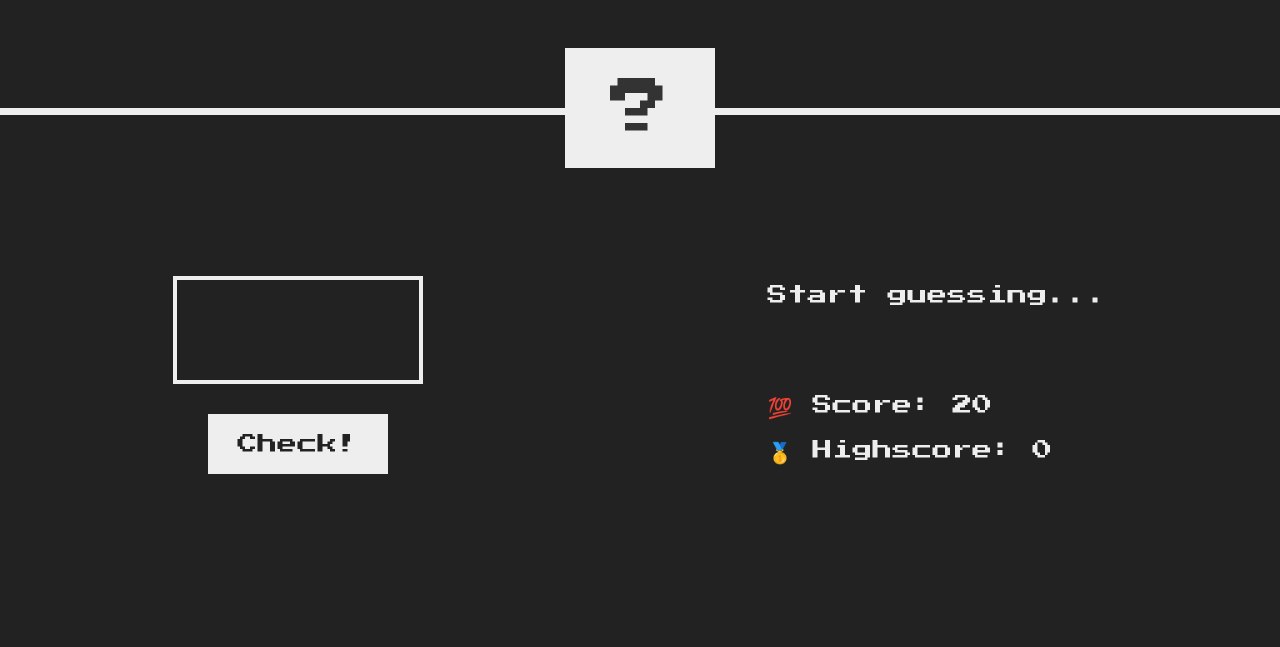
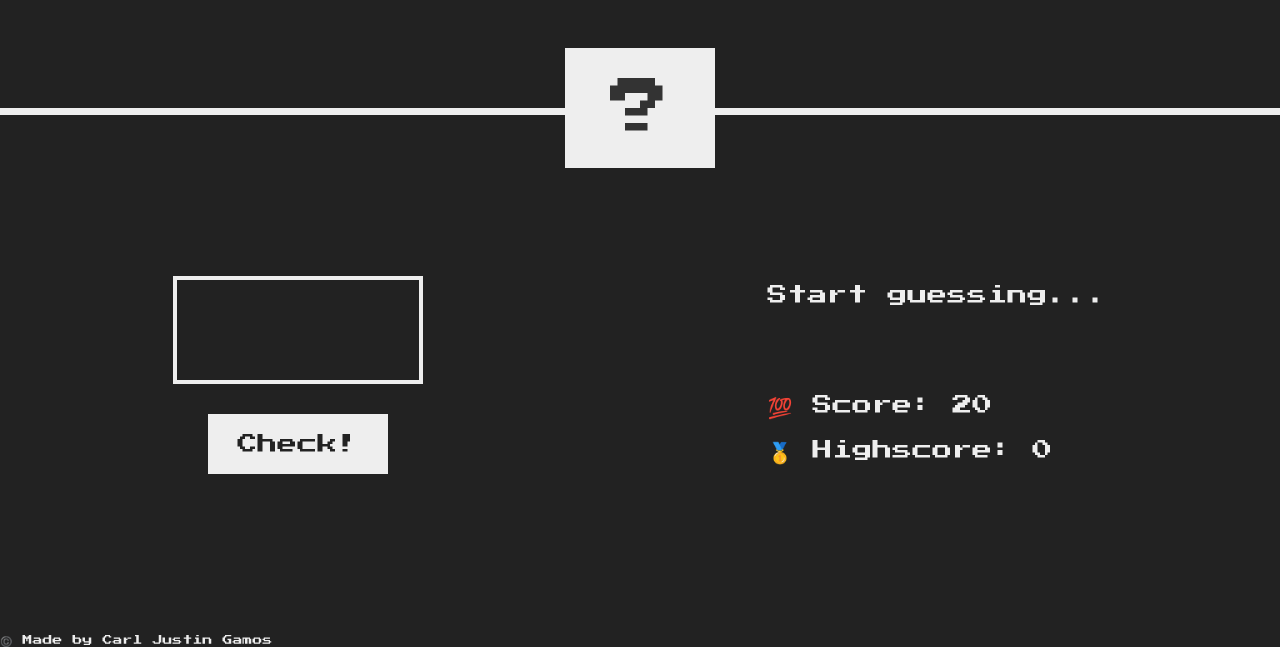
Before and after one commit to cjgamos/Guess-the-number, a plain HTML site: page index.html in a window 1280 px wide. Shown: the part 165-812 px from the top of the page. Drawn offline with Linux system fonts and the light colour scheme.

Commit message:
Update index.html

```diff
--- a/index.html
+++ b/index.html
@@ -1,5 +1,6 @@
 <!DOCTYPE html>
 <html lang="en">
+
 <head>
   <meta charset="UTF-8" />
   <meta name="viewport" content="width=device-width, initial-scale=1.0" />
@@ -7,6 +8,7 @@
   <link rel="stylesheet" href="style.css" />
   <title>Guess My Number!</title>
 </head>
+
 <body>
   <header>
     <h1>Guess My Number!</h1>
@@ -27,6 +29,10 @@
       </p>
     </section>
   </main>
+  <footer>
+    <p class="madebycj">©️ Made by Carl Justin Gamos</p>
+  </footer>
   <script src="script.js"></script>
 </body>
+
 </html>
```
Lines whose indentation alone changed are shown as unchanged.
